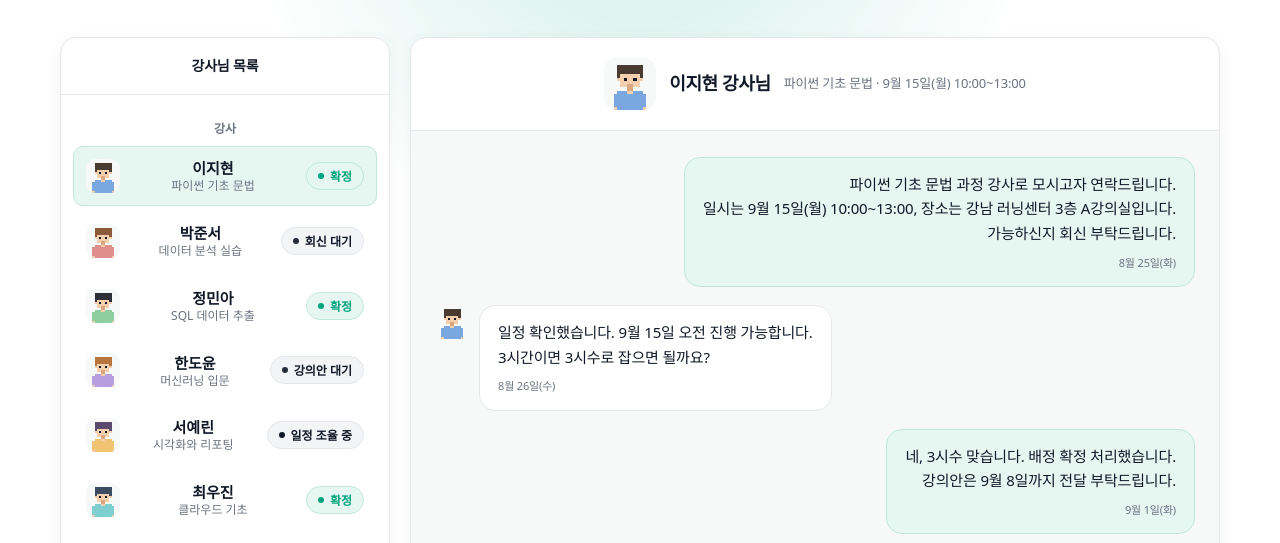
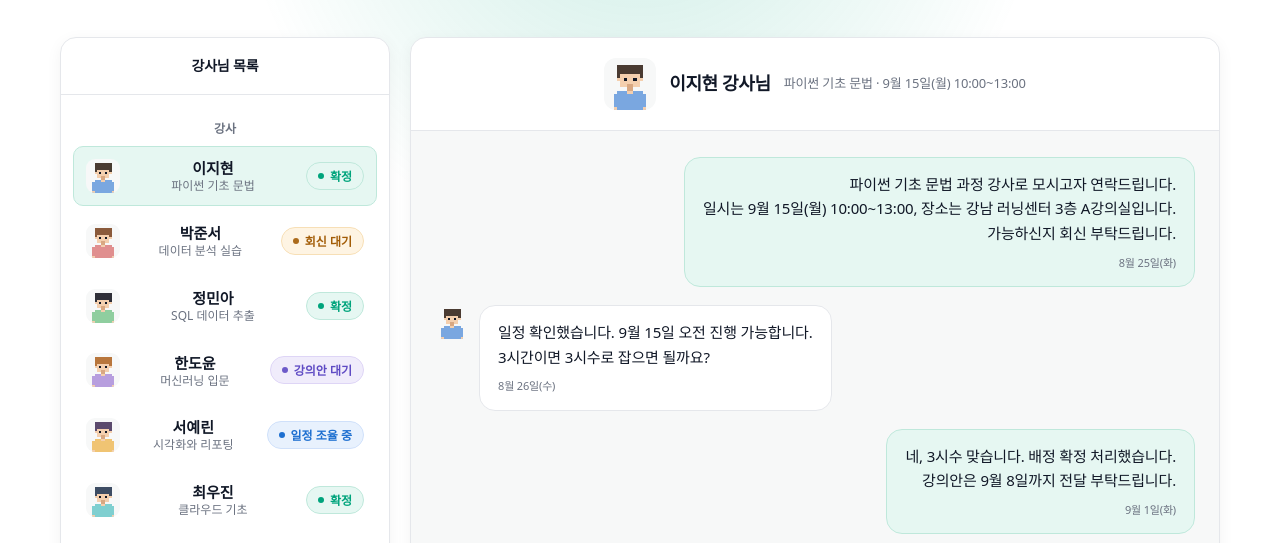
Before and after one commit to mj4912/my-service, a plain HTML site: page index.html in a window 1280 px wide. Shown: the part 237-780 px from the top of the page. Drawn offline with Linux system fonts and the light colour scheme.

Commit message:
상태별 배지 색을 다섯 가지로 구분
- 확정 초록 / 회신 대기 주황 / 강의안 대기 보라 / 일정 조율 중 파랑 / 보류 회색
- 같은 색을 쓰던 회신 대기와 강의안 대기를 분리 (s-plan 추가)
- 답을 기다리는 두 상태만 점이 깜빡이도록 정리

Co-Authored-By: Claude Opus 5 (1M context) <noreply@anthropic.com>

```diff
--- a/index.html
+++ b/index.html
@@ -150,12 +150,15 @@
     white-space: nowrap;
   }
   .dot { width: 6px; height: 6px; border-radius: 50%; background: currentColor; }
-  /* 배지도 세 가지 색 안에서 — 끝난 일은 초록, 기다리는 일은 먹색, 멈춘 일은 회색 */
-  .s-done    { background: var(--tint); color: var(--point); border-color: var(--tint-line); }
-  .s-wait    { background: #f3f4f6; color: var(--text); border-color: var(--line); }
-  .s-wait .dot { animation: blink 1.6s ease-in-out infinite; }
-  .s-progress{ background: #f3f4f6; color: var(--text); border-color: var(--line); }
-  .s-hold    { background: var(--soft); color: var(--muted); border-color: var(--line); }
+  /* 다섯 상태를 색으로 구분 — 바탕은 옅게, 글자만 진하게 */
+  .s-done    { background: var(--tint); color: var(--point);  border-color: var(--tint-line); }
+  .s-wait    { background: #fef4e3; color: #a25c06; border-color: #f7dfb6; }
+  .s-plan    { background: #f0ecfb; color: #5f4bc4; border-color: #ded5f6; }
+  .s-progress{ background: #e8f1fd; color: #1d6fd0; border-color: #cfe0fa; }
+  .s-hold    { background: #f3f4f6; color: var(--muted); border-color: var(--line); }
+  /* 답을 기다리는 두 상태만 점이 깜빡임 */
+  .s-wait .dot,
+  .s-plan .dot { animation: blink 1.6s ease-in-out infinite; }
   @keyframes blink { 0%, 100% { opacity: 1; } 50% { opacity: .25; } }
 
   /* ── 오른쪽 위 : 고른 강사님 ──────────────────── */
@@ -467,7 +470,7 @@ const PALETTE = [
 const STATUS_CLASS = {
   "확정": "s-done",
   "회신 대기": "s-wait",
-  "강의안 대기": "s-wait",
+  "강의안 대기": "s-plan",
   "일정 조율 중": "s-progress",
   "보류": "s-hold"
 };
```
